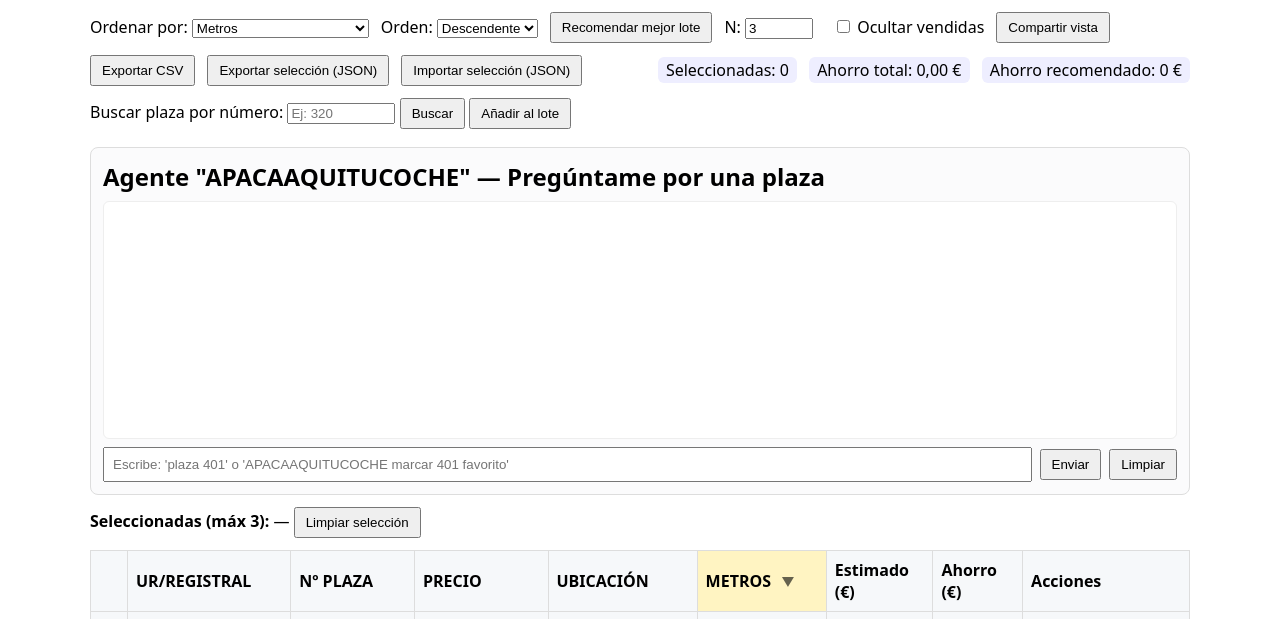
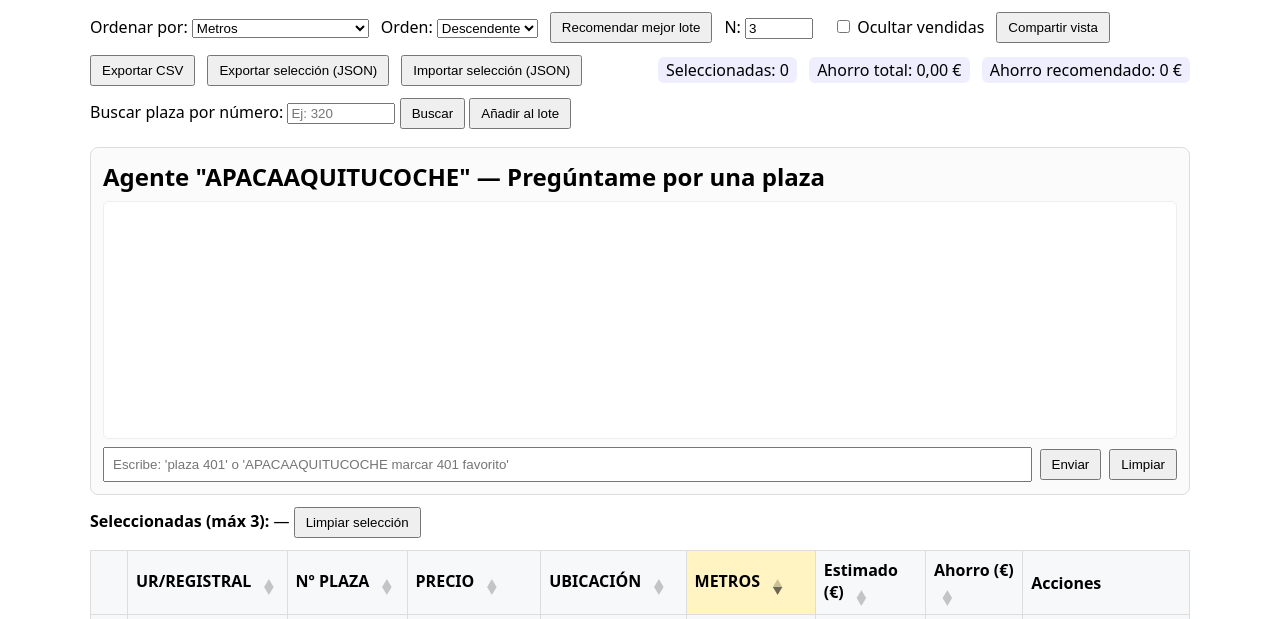
Before and after one commit to ChechuJA/Garaje, a plain HTML site: page index.html in a window 1280 px wide. Shown: the part 129-748 px from the top of the page. Drawn offline with Linux system fonts and the light colour scheme.

Commit message:
update filtros

```diff
--- a/index.html
+++ b/index.html
@@ -15,7 +15,11 @@
     .actions{margin-top:12px}
     .hint{color:#666;font-size:0.9rem}
     button{padding:6px 10px}
-    th .sort-arrow{margin-left:6px;font-size:0.8em;opacity:0.6}
+  th .sort-arrow{margin-left:6px;font-size:0.8em;opacity:0.6;display:inline-flex;flex-direction:column;line-height:0.8}
+  th .sort-arrow .arrow{font-size:0.8em;opacity:0.35;padding:0 2px;cursor:pointer;display:inline-block}
+  th.sorted .sort-arrow .arrow{opacity:0.9}
+  th.sorted.asc .sort-arrow .arrow.asc{font-weight:700}
+  th.sorted.desc .sort-arrow .arrow.desc{font-weight:700}
     th.sorted{background:#fff4c2}
     tr.sold td{opacity:0.5;text-decoration:line-through}
   </style>
@@ -83,13 +87,13 @@
     <thead>
       <tr>
         <th></th>
-        <th data-key="ur">UR/REGISTRAL <span class="sort-arrow"></span></th>
-        <th data-key="plaza">Nº PLAZA <span class="sort-arrow"></span></th>
-        <th data-key="precio">PRECIO <span class="sort-arrow"></span></th>
-        <th data-key="ubicacion">UBICACIÓN <span class="sort-arrow"></span></th>
-        <th data-key="metros">METROS <span class="sort-arrow"></span></th>
-        <th data-key="estimado">Estimado (€) <span class="sort-arrow"></span></th>
-        <th data-key="ahorro">Ahorro (€) <span class="sort-arrow"></span></th>
+  <th data-key="ur">UR/REGISTRAL <span class="sort-arrow"><span class="arrow asc" data-order="asc">▲</span><span class="arrow desc" data-order="desc">▼</span></span></th>
+  <th data-key="plaza">Nº PLAZA <span class="sort-arrow"><span class="arrow asc" data-order="asc">▲</span><span class="arrow desc" data-order="desc">▼</span></span></th>
+  <th data-key="precio">PRECIO <span class="sort-arrow"><span class="arrow asc" data-order="asc">▲</span><span class="arrow desc" data-order="desc">▼</span></span></th>
+  <th data-key="ubicacion">UBICACIÓN <span class="sort-arrow"><span class="arrow asc" data-order="asc">▲</span><span class="arrow desc" data-order="desc">▼</span></span></th>
+  <th data-key="metros">METROS <span class="sort-arrow"><span class="arrow asc" data-order="asc">▲</span><span class="arrow desc" data-order="desc">▼</span></span></th>
+  <th data-key="estimado">Estimado (€) <span class="sort-arrow"><span class="arrow asc" data-order="asc">▲</span><span class="arrow desc" data-order="desc">▼</span></span></th>
+  <th data-key="ahorro">Ahorro (€) <span class="sort-arrow"><span class="arrow asc" data-order="asc">▲</span><span class="arrow desc" data-order="desc">▼</span></span></th>
         <th>Acciones</th>
       </tr>
       <tr id="filtersRow">
@@ -331,33 +335,49 @@
     }
 
     // Header click sorting: toggle sort on any th[data-key]
-    function clearHeaderArrows(){
-      document.querySelectorAll('th[data-key] .sort-arrow').forEach(s=>s.textContent='')
+    function clearHeaderSortClasses(){
+      document.querySelectorAll('th[data-key]').forEach(t=>{ t.classList.remove('sorted','asc','desc') })
+      // reset arrow emphasis
+      document.querySelectorAll('th[data-key] .sort-arrow .arrow').forEach(a=>a.style.opacity='0.35')
     }
+
     function setHeaderArrow(key,order){
-      clearHeaderArrows()
-      document.querySelectorAll('th[data-key]').forEach(t=>t.classList.remove('sorted'))
+      clearHeaderSortClasses()
       const th = document.querySelector('th[data-key="'+key+'"]')
       if(!th) return
       th.classList.add('sorted')
-      const arrow = th.querySelector('.sort-arrow')
-      arrow.textContent = order === 'asc' ? '▲' : '▼'
+      th.classList.add(order === 'asc' ? 'asc' : 'desc')
+      // highlight arrows
+      const ascEl = th.querySelector('.sort-arrow .arrow.asc')
+      const descEl = th.querySelector('.sort-arrow .arrow.desc')
+      if(ascEl) ascEl.style.opacity = order === 'asc' ? '0.95' : '0.35'
+      if(descEl) descEl.style.opacity = order === 'desc' ? '0.95' : '0.35'
+      // sync selects
+      document.getElementById('sortField').value = key
+      document.getElementById('sortOrder').value = order
       // persist last sort
       localStorage.setItem('plazas_last_sort', JSON.stringify({field:key,order:order}))
     }
+
+    // header click toggles order
     document.querySelectorAll('th[data-key]').forEach(th=>{
-      th.addEventListener('click', ()=>{
+      th.addEventListener('click', (ev)=>{
+        // if clicked on explicit arrow, that will be handled separately
         const key = th.dataset.key
-        let currentField = document.getElementById('sortField').value
-        let currentOrder = document.getElementById('sortOrder').value
+        const last = JSON.parse(localStorage.getItem('plazas_last_sort')||'null') || {}
+        let currentField = last.field || document.getElementById('sortField').value
+        let currentOrder = last.order || document.getElementById('sortOrder').value
         if(currentField === key) currentOrder = currentOrder === 'asc' ? 'desc' : 'asc'
         else currentOrder = 'desc'
-        document.getElementById('sortField').value = key
-        document.getElementById('sortOrder').value = currentOrder
         setHeaderArrow(key,currentOrder)
         sortBy(key,currentOrder)
         updateUrlState()
       })
+      // arrows inside header: clicking a specific arrow sets that order explicitly
+      const ascEl = th.querySelector('.sort-arrow .arrow.asc')
+      const descEl = th.querySelector('.sort-arrow .arrow.desc')
+      if(ascEl){ ascEl.addEventListener('click', (e)=>{ e.stopPropagation(); const key = th.dataset.key; setHeaderArrow(key,'asc'); sortBy(key,'asc'); updateUrlState() }) }
+      if(descEl){ descEl.addEventListener('click', (e)=>{ e.stopPropagation(); const key = th.dataset.key; setHeaderArrow(key,'desc'); sortBy(key,'desc'); updateUrlState() }) }
     })
 
     function updateUrlState(){
```
